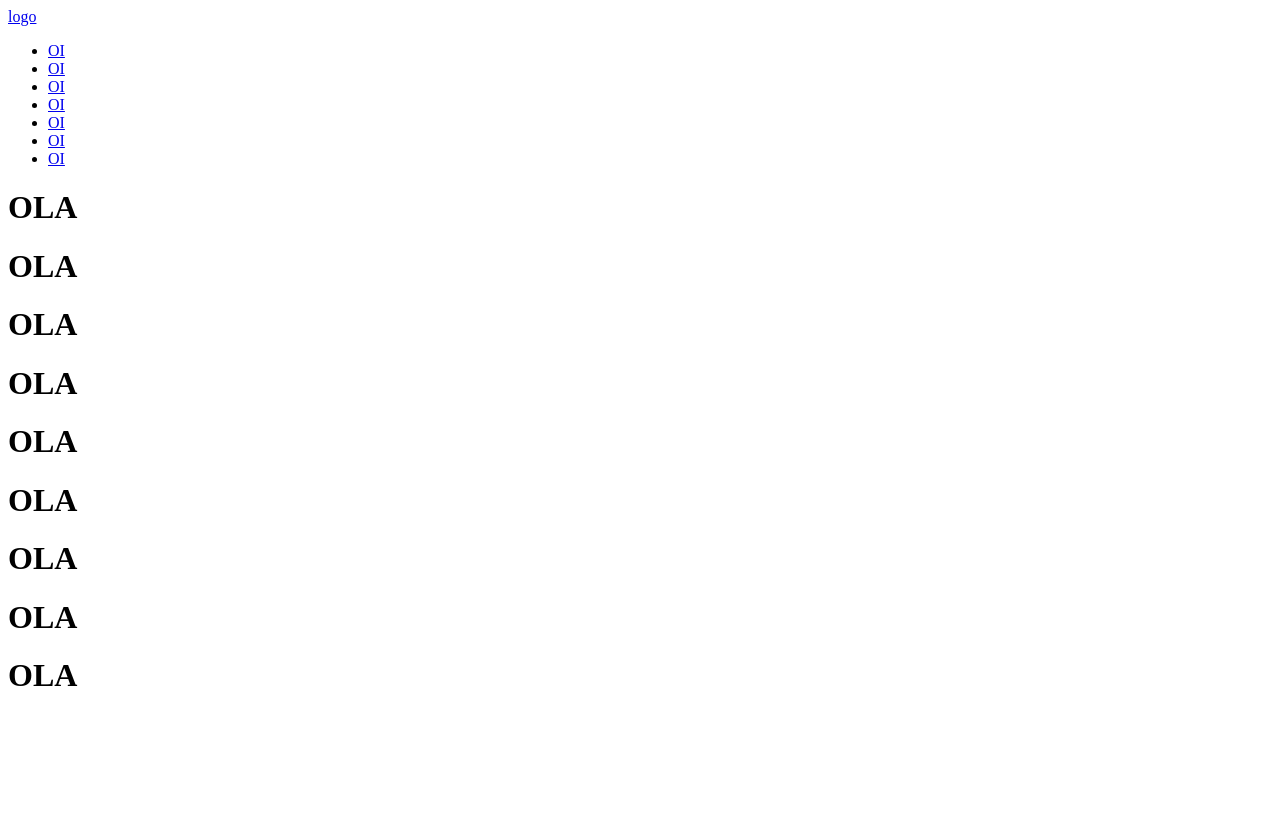
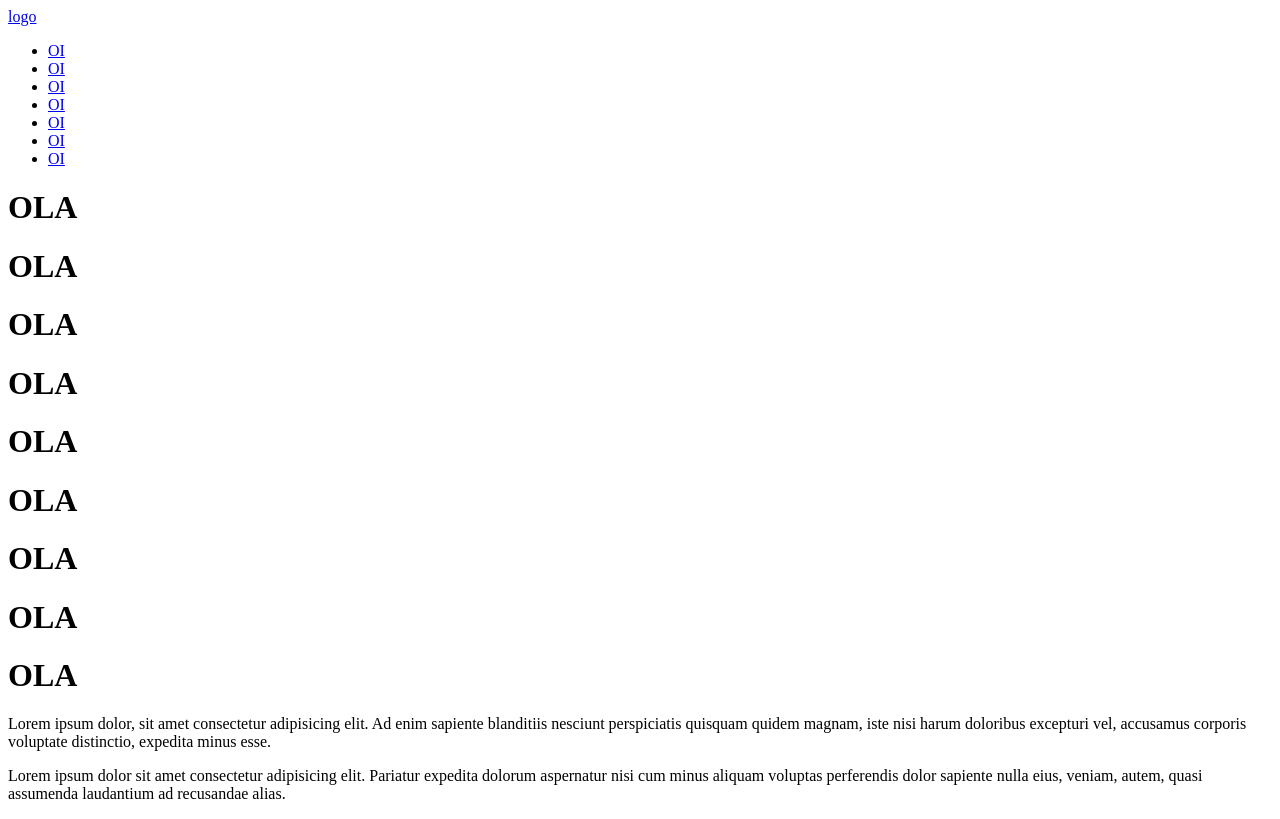
Before and after one commit to matheusFredericods/projeto-fernanda, a plain HTML site: page index.html in a window 1280 px wide. Drawn offline with Linux system fonts and the light colour scheme.

Commit message:
add paragrafos na pag

```diff
--- a/index.html
+++ b/index.html
@@ -31,7 +31,8 @@
             <h1>OLA</h1>
             <h1>OLA</h1>
             <h1>OLA</h1>
-
+                <p>Lorem ipsum dolor, sit amet consectetur adipisicing elit. Ad enim sapiente blanditiis nesciunt perspiciatis quisquam quidem magnam, iste nisi harum doloribus excepturi vel, accusamus corporis voluptate distinctio, expedita minus esse.</p>
+                <p>Lorem ipsum dolor sit amet consectetur adipisicing elit. Pariatur expedita dolorum aspernatur nisi cum minus aliquam voluptas perferendis dolor sapiente nulla eius, veniam, autem, quasi assumenda laudantium ad recusandae alias.</p>
         </div>
     </main>
 </body>
```
